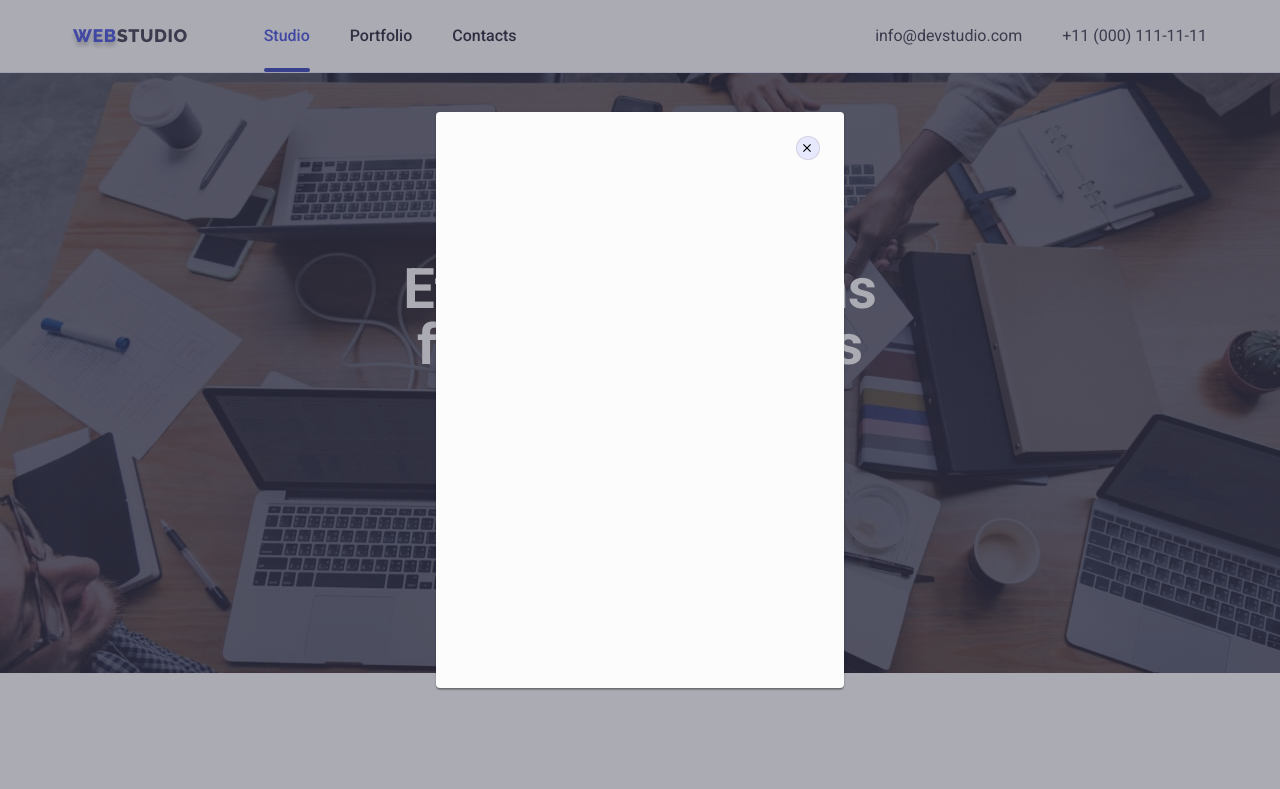
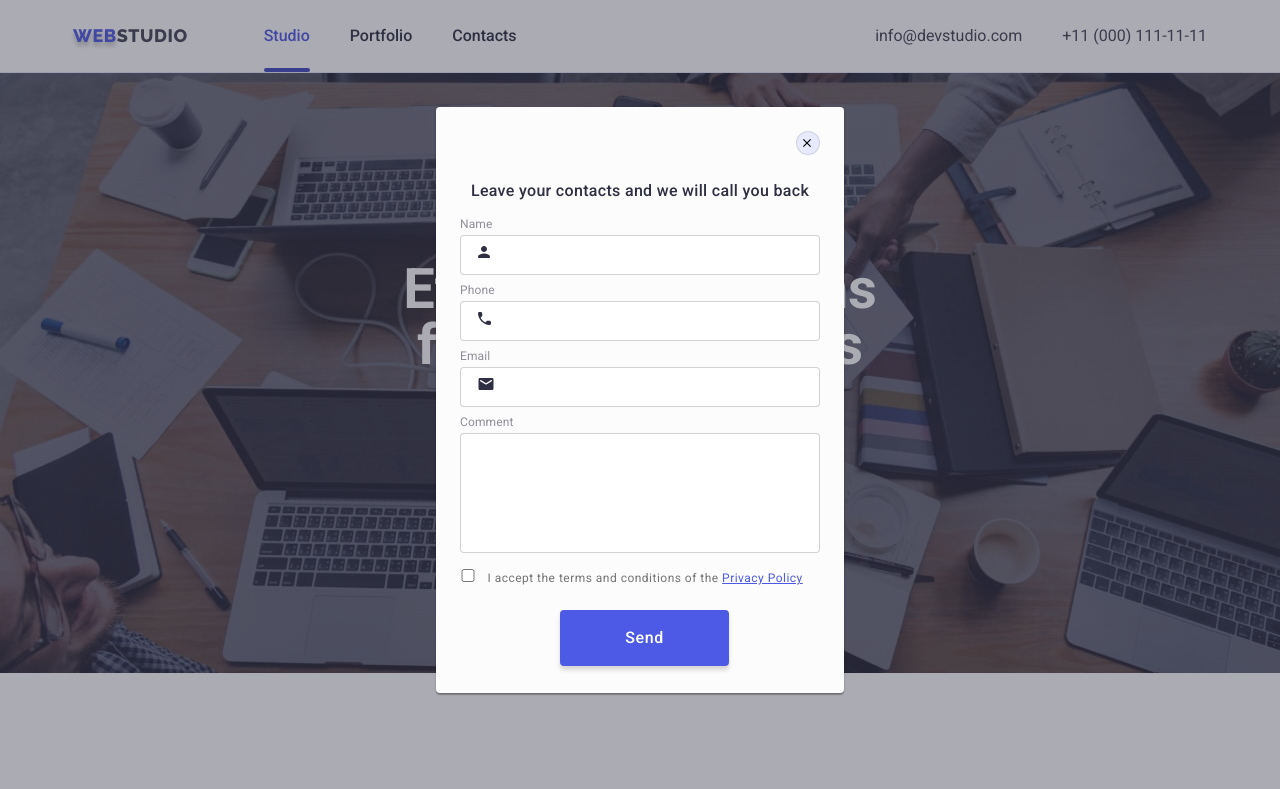
Before and after one commit to KaterynaValuiska/goit-markup-hw-06, a plain HTML site: page index.html in a window 1280 px wide. Both pictures are taken after a click on the button "Order Service". Shown: the top 789 px of the page. Drawn offline with nearby package versions, Linux system fonts and the light colour scheme.

Commit message:
started hw06

```diff
--- a/css/modal.css
+++ b/css/modal.css
@@ -27,7 +27,7 @@ transform: translate(-50%, -50%) scale(1.1);
     left: 50%;
     transform: translate(-50%, -50%) scale(1);
     width: 408px;
-    height: 576px;
+    height: 586px;
     background-color: #FCFCFC;
     box-shadow: 0px 1px 1px rgba(0, 0, 0, 0.14), 0px 1px 3px rgba(0, 0, 0, 0.12), 0px 2px 1px rgba(0, 0, 0, 0.2);
     border-radius: 4px;
@@ -55,3 +55,123 @@ transform: translate(-50%, -50%) scale(1.1);
         cursor: pointer;
         align-items: center;
 }
+
+textarea {
+    resize: none;
+    width: 360px;
+    height: 120px;
+    border: 1px solid rgba(33, 33, 33, 0.2);
+    border-radius: 4px;
+margin: 0;
+
+}
+
+.form {
+    width: 360px;
+    margin-left: auto;
+    margin-right: auto;
+}
+
+.form-field {
+    display: flex;
+    position: relative;
+    flex-direction: column;
+    margin-top: 8px;
+    font-family: 'Roboto';
+        font-style: normal;
+        font-weight: 400;
+        font-size: 12px;
+        line-height: 14px;
+        letter-spacing: 0.01em;
+        color: #8E8F99;
+}
+
+.form-field input::placeholder {
+        line-height: 16px;
+    letter-spacing: 0.04em;
+        color: rgba(117, 117, 117, 0.5);
+}
+
+.form-field input {
+    height: 40px;
+    margin: 0;
+    padding: 8px;
+    padding-left: 34px;
+    border: 1px solid rgba(33, 33, 33, 0.2);
+    border-radius: 4px;
+}
+
+.form-field label {
+    margin-bottom: 4px;
+}
+.title-modal {
+    font-family: 'Roboto';
+        font-style: normal;
+        font-weight: 500;
+        font-size: 16px;
+        line-height: 24px;
+        text-align: center;
+        letter-spacing: 0.02em;
+        color: #2E2F42;
+        margin-top: 24px;
+        margin-bottom: 14px;
+}
+
+.policy {
+    font-family: 'Roboto';
+        font-style: normal;
+        font-weight: 400;
+        font-size: 12px;
+        line-height: 16px;
+        letter-spacing: 0.04em;
+        color: #757575;
+        margin-top: 16px;
+}
+
+.policy input {
+    width: 16px;
+    margin-right: 8px;
+    border: #2E2F42;
+}
+
+.btn-form {
+    width: 169px;
+    height: 56px;
+    margin-left: 100px;
+    margin-top: 24px;
+    margin-bottom: 24px;
+    padding: 16px 32px;
+    background: #4D5AE5;
+    border: #4D5AE5;
+        box-shadow: 0px 4px 4px rgba(0, 0, 0, 0.15);
+        border-radius: 4px;
+
+        font-family: 'Roboto';
+            font-style: normal;
+            font-weight: 500;
+            font-size: 16px;
+            line-height: 24px;
+            letter-spacing: 0.04em;
+            color: #FFFFFF;
+    cursor: pointer;
+}
+
+.privacy-policy {
+    text-decoration-line: underline;
+    color: #4D5AE5;
+}
+
+.icon-form {
+    position: absolute;
+    width: 18px;
+    height: 18px;
+    top: 50%;
+    left: 5%;
+    fill: #2E2F42;
+}
+
+.form-field:focus .icon-form {
+    fill: #4D5AE5;
+    border: 1px solid #4D5AE5;
+    border-radius: 4px;
+}
--- a/index.html
+++ b/index.html
@@ -304,13 +304,46 @@
         </div>
     </div>
 </footer>
-
+    <!--modal -->
 <div data-modal class="backdrop is-hidden">
 <div class="modal">
 
     <button data-modal-close class="modal-btn">
         <svg class="icon-cross"> <use href="./sprite.svg#icon-cross"></use></svg>
     </button>
+<form class="form">
+    <p class="title-modal">Leave your contacts and we will call you back</p>
+    <div class="form-field">
+<label for="name">Name</label>
+<svg class="icon-form"> <use href="./sprite.svg#icon-name"> </use></svg>
+<input type="text" name="name" id="name" >
+</div>
+<div class="form-field">
+<label for="tel">Phone</label>
+<svg class="icon-form">
+<use href="./sprite.svg#icon-tel"> </use>
+</svg>
+<input type="tel" name="tel" id="tel">
+</div>
+<div class="form-field">
+<label for="mailto">Email</label>
+<svg class="icon-form">
+<use href="./sprite.svg#icon-mail"> </use>
+</svg>
+<input type="mailto" name="mailto" id="mailto">
+</div>
+<div class="form-field">
+<label for="comment">Comment</label>
+<textarea name="comment" id="comment" placeholder="Text input"> </textarea>
+</div>
+
+<div class="policy">
+<input type="checkbox" name="policy" id="policy">
+<label for="policy">I accept the terms and conditions of the <a href="" class="privacy-policy">Privacy Policy</a></label>
+</div>
+
+<button type="submit" class="btn-form">Send</button>
+</form>
 </div>
 </div>
 <script src="./js/modal.js"></script>
```
